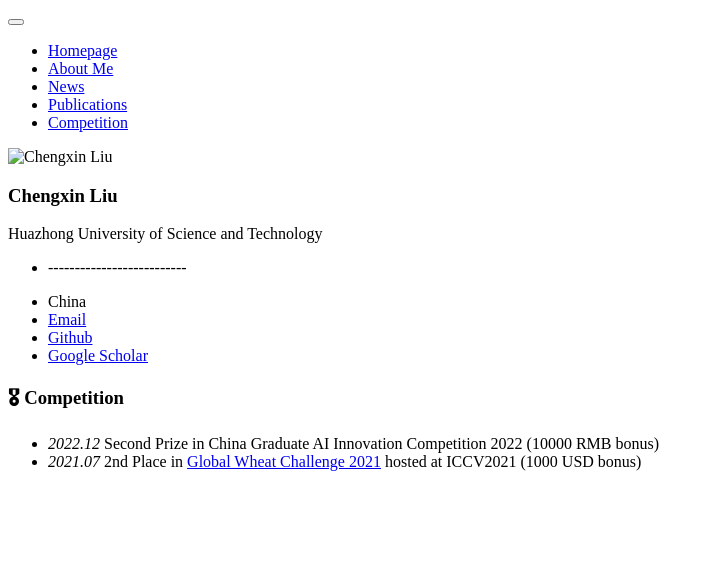
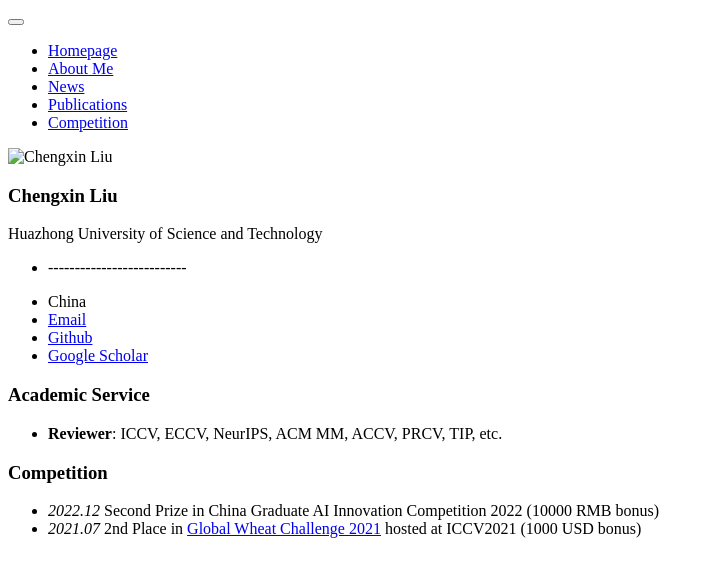
Before and after one commit to cxliu0/cxliu0.github.io, a Jekyll site: the page built from _pages/includes/misc.md, in a window 1280 px wide. Shown: the top 577 px of the page, without its empty margins (0-714 px from the left). Built offline with Jekyll 4.4.1, drawn with Linux system fonts in a browser that asks for light colours; our own code applies the rules of GitHub Pages for plain Markdown files.

Commit message:
Update misc.md

```diff
--- a/_pages/includes/misc.md
+++ b/_pages/includes/misc.md
@@ -1,3 +1,6 @@
-# 🎖 Competition
+# Academic Service
+- **Reviewer**: ICCV, ECCV, NeurIPS, ACM MM, ACCV, PRCV, TIP, etc.
+
+# Competition
 - *2022.12* Second Prize in China Graduate AI Innovation Competition 2022 (10000 RMB bonus)
 - *2021.07* 2nd Place in [Global Wheat Challenge 2021](https://www.aicrowd.com/challenges/global-wheat-challenge-2021) hosted at ICCV2021 (1000 USD bonus)
```
